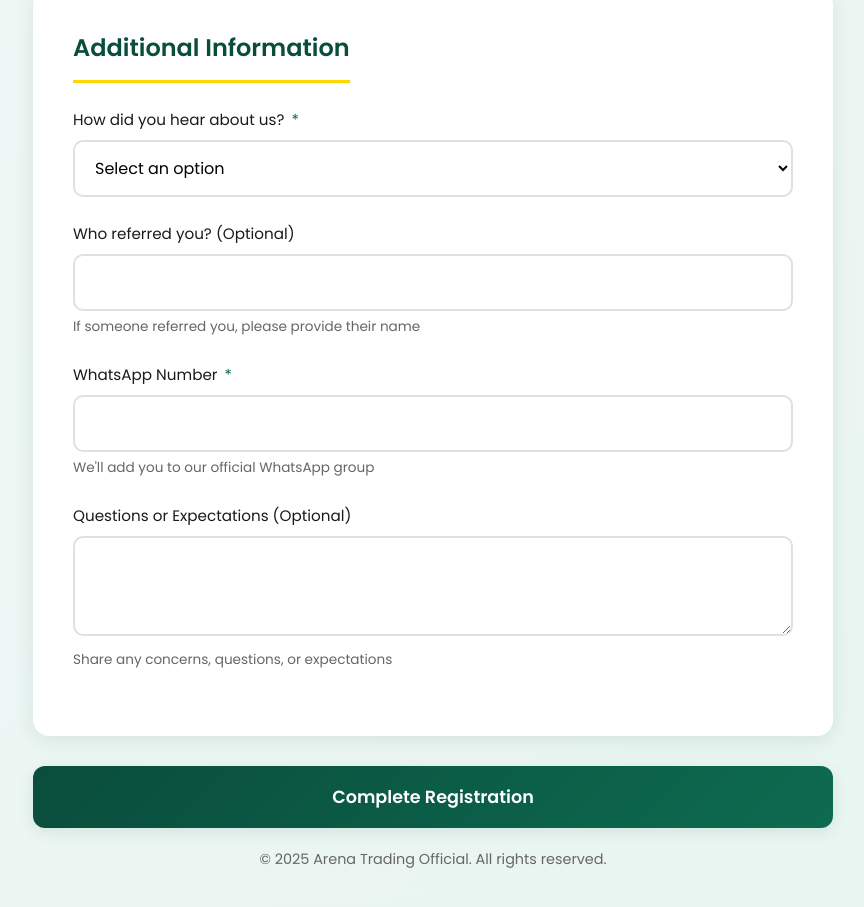
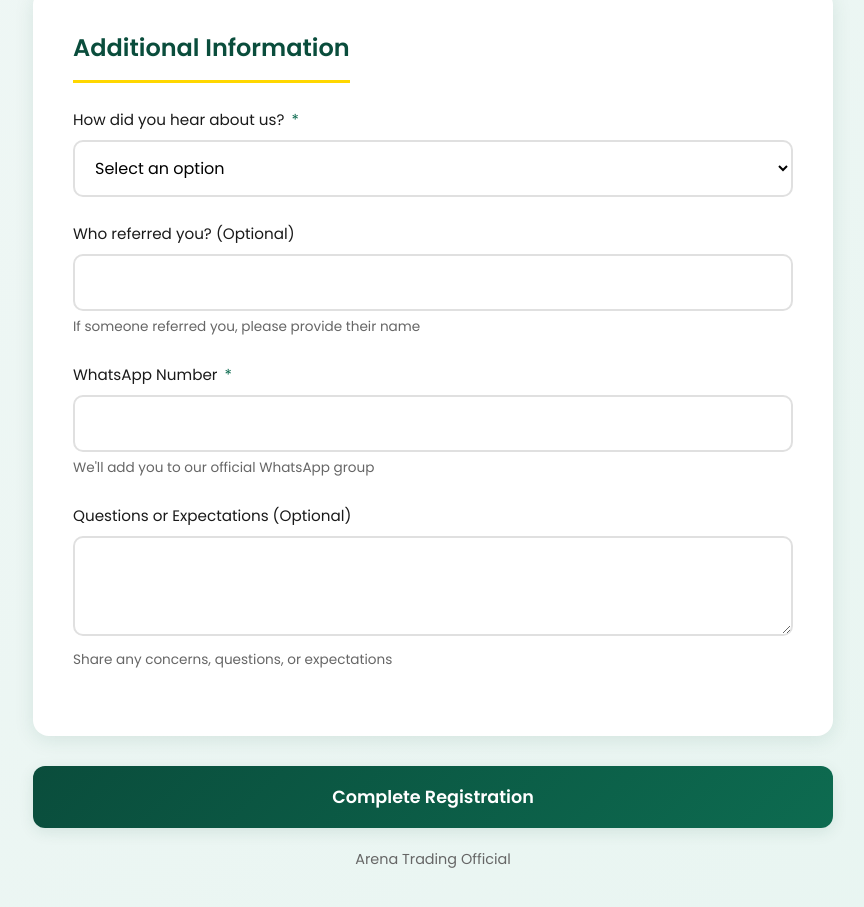
Before and after one commit to Kahraman-aydin/arenatradingofficial, a plain HTML site: page index.html in a window 1280 px wide. Shown: the part 2916-3823 px from the top of the page, without its empty margins (207-1071 px from the left). Drawn offline with nearby package versions, Linux system fonts and the light colour scheme.

Commit message:
Update index.html

```diff
--- a/index.html
+++ b/index.html
@@ -567,7 +567,7 @@
         </div>
 
         <div class="footer">
-            <p>© 2025 Arena Trading Official. All rights reserved.</p>
+            <p>Arena Trading Official</p>
         </div>
     </div>
 
```
